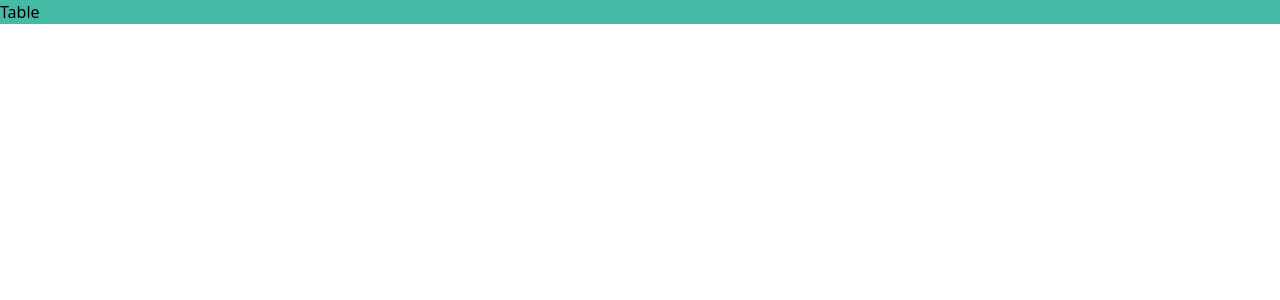
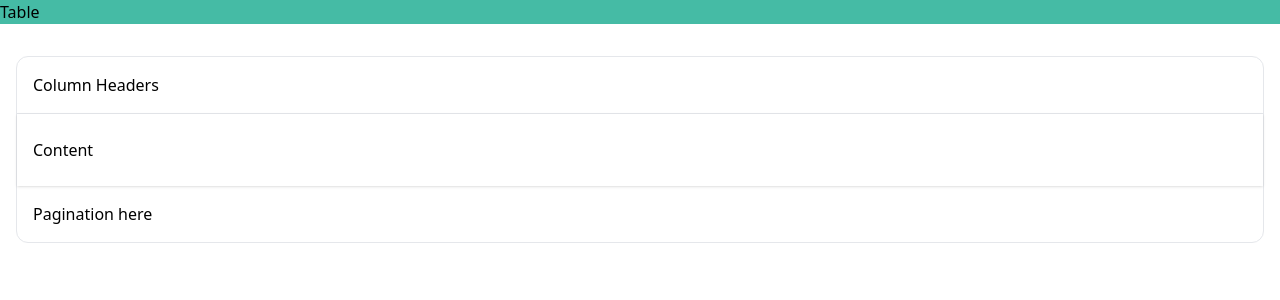
Before and after one commit to jnav24/vue-table, a Vue app: page / in a window 1280 px wide. Shown: the top 300 px of the page. Built offline with nearby package versions, Linux system fonts and the light colour scheme.

Commit message:
initial setup of the table components

```diff
--- a/src/App.vue
+++ b/src/App.vue
@@ -1,5 +1,11 @@
-<script setup lang="ts"></script>
+<script setup lang="ts">
+import Table from './components/Table.vue';
+</script>
 
 <template>
-    <h1 class="bg-mint-500">Table</h1>
+    <h1 class="bg-mint-500 mb-4">Table</h1>
+
+    <div class="p-4">
+        <Table></Table>
+    </div>
 </template>
--- /dev/null
+++ b/src/components/Table.vue
@@ -0,0 +1,17 @@
+<script setup lang="ts">
+import TablePagination from './TablePagination.vue';
+import TableHeaders from './TableHeaders.vue';
+import TableBody from './TableBody.vue';
+</script>
+
+<template>
+    <div
+        class="border-lm-stroke bg-lm-secondary dark:border-dm-stroke dark:bg-dm-secondary rounded-xl border"
+    >
+        <TableHeaders />
+
+        <TableBody />
+
+        <TablePagination />
+    </div>
+</template>
--- /dev/null
+++ b/src/components/TableBody.vue
@@ -0,0 +1,13 @@
+<script setup lang="ts"></script>
+
+<template>
+    <div
+        :class="[
+            'border-lm-stroke dark:border-dm-stroke flex flex-row items-center space-x-4 border-0 px-4 py-6 shadow-sm',
+            'bg-lm-secondary dark:bg-dm-secondary dark:hover:bg-dm-primary/25 hover:bg-gray-100',
+        ]"
+        class="justify-between"
+    >
+        Content
+    </div>
+</template>
--- /dev/null
+++ b/src/components/TableHeaders.vue
@@ -0,0 +1,9 @@
+<script setup lang="ts"></script>
+
+<template>
+    <div
+        class="border-lm-stroke text-lm-text-hover dark:border-dm-stroke dark:text-dm-text-hover flex flex-row items-center justify-between space-x-4 border-b px-4 py-4"
+    >
+        Column Headers
+    </div>
+</template>
--- /dev/null
+++ b/src/components/TablePagination.vue
@@ -0,0 +1,5 @@
+<script setup lang="ts"></script>
+
+<template>
+    <div class="flex flex-row items-center justify-between px-4 py-4">Pagination here</div>
+</template>
--- a/src/style.css
+++ b/src/style.css
@@ -1,5 +1,13 @@
 @import "tailwindcss";
 
+@custom-variant dark (&:where(.dark, .dark *));
+
 @theme {
+  --color-dm-secondary: var(--color-slate-950);
+  --color-dm-stroke: #25272b;
+
+  --color-lm-secondary: var(--color-white);
+  --color-lm-stroke: var(--color-gray-200);
+
   --color-mint-500: oklch(0.72 0.11 178);
 }
```
